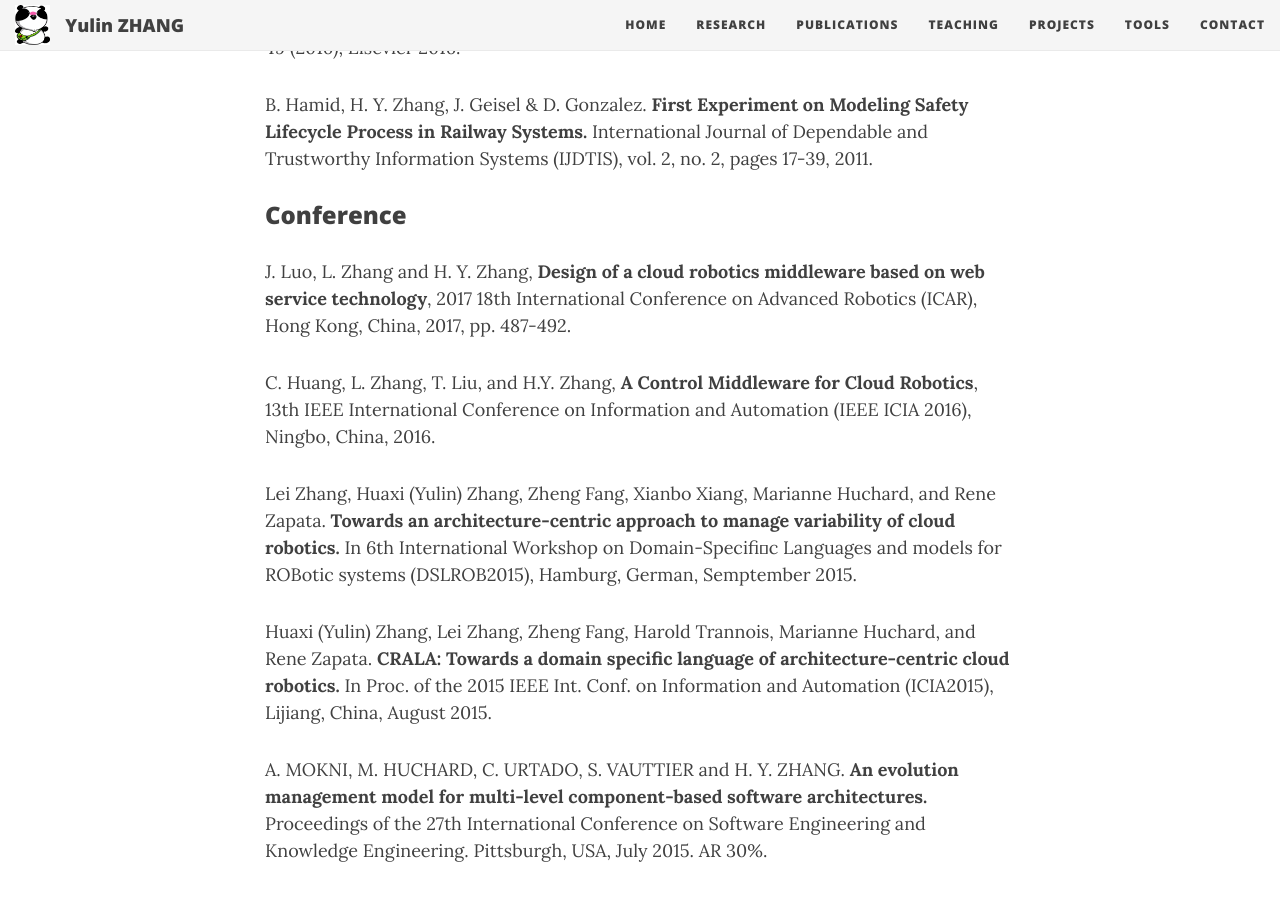
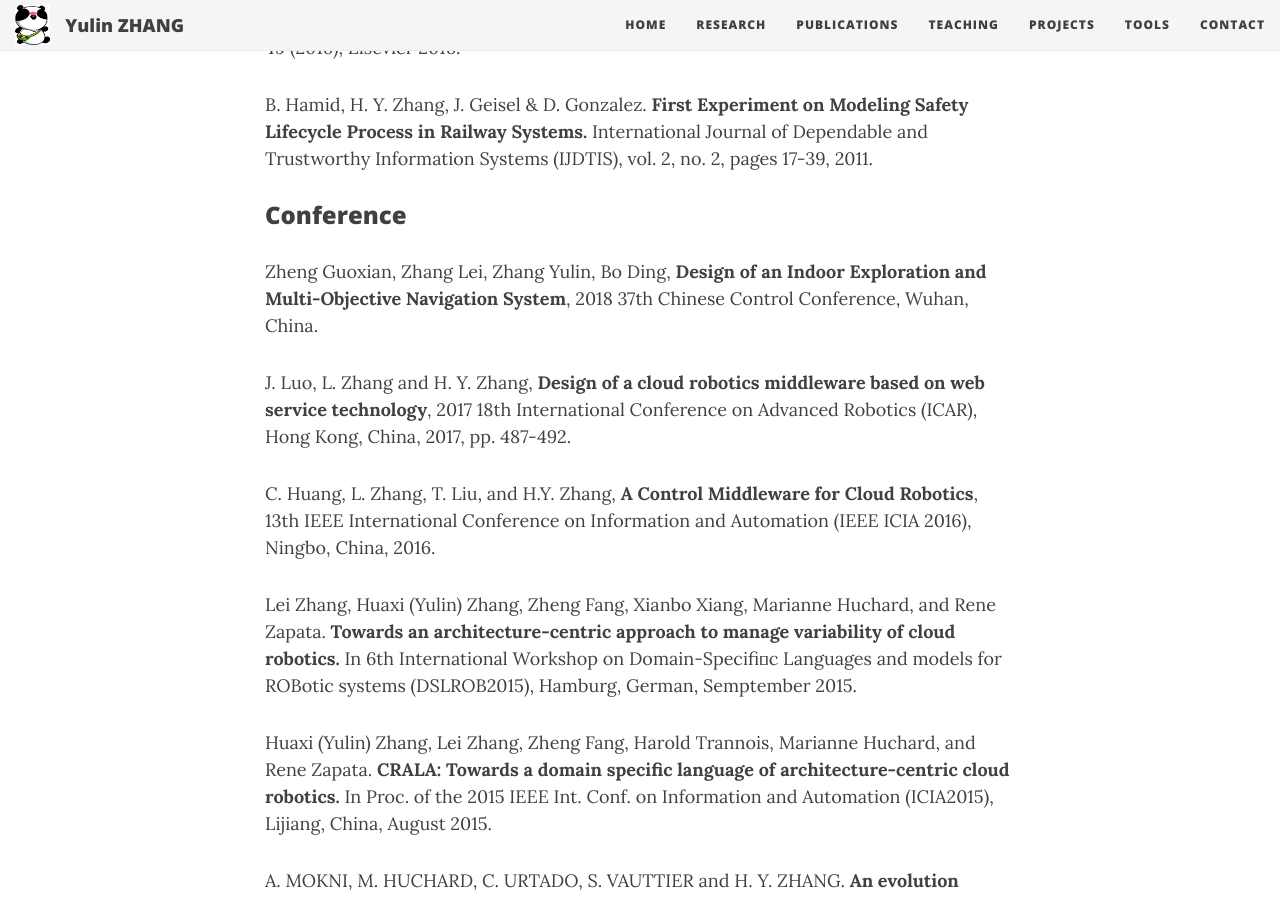
Before and after one commit to yulinz888888/yulinz888888-jekyII.github.io, a Jekyll site: the page built from publications.md, in a window 1280 px wide and 900 px high, scrolled down 558 px. Built offline with Jekyll 4.4.1, drawn with Linux system fonts in a browser that asks for light colours; nearby versions of some CDN libraries; comment, search, counter and statistics services are not loaded.

Commit message:
new paper

```diff
--- a/publications.md
+++ b/publications.md
@@ -21,6 +21,8 @@ Trustworthy Information Systems (IJDTIS), vol. 2, no. 2, pages 17-39, 2011.
 
 
 ### Conference
+
+Zheng Guoxian, Zhang Lei, Zhang Yulin, Bo Ding, **Design of an Indoor Exploration and Multi-Objective Navigation System**, 2018 37th Chinese Control Conference, Wuhan, China.
 
 J. Luo, L. Zhang and H. Y. Zhang, **Design of a cloud robotics middleware based on web service technology**, 2017 18th International Conference on Advanced Robotics (ICAR), Hong Kong, China, 2017, pp. 487-492.
 
```
